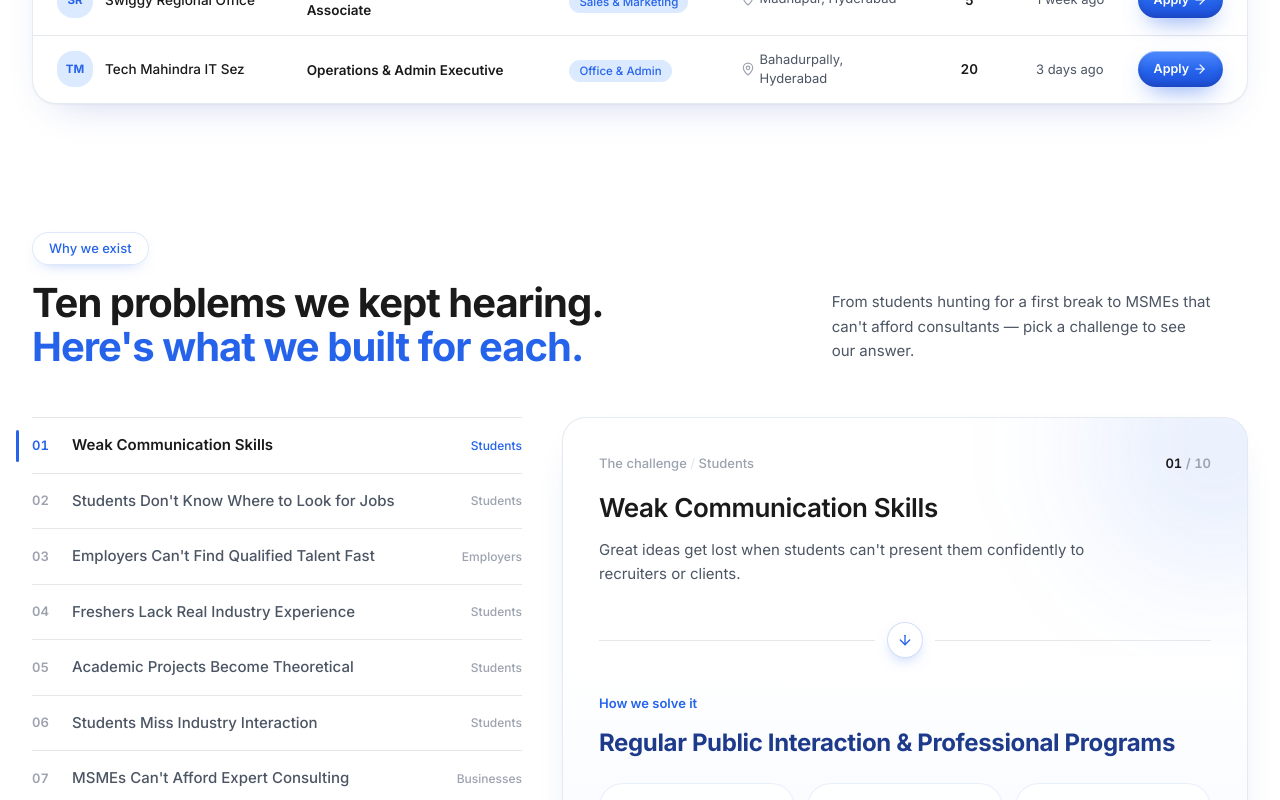
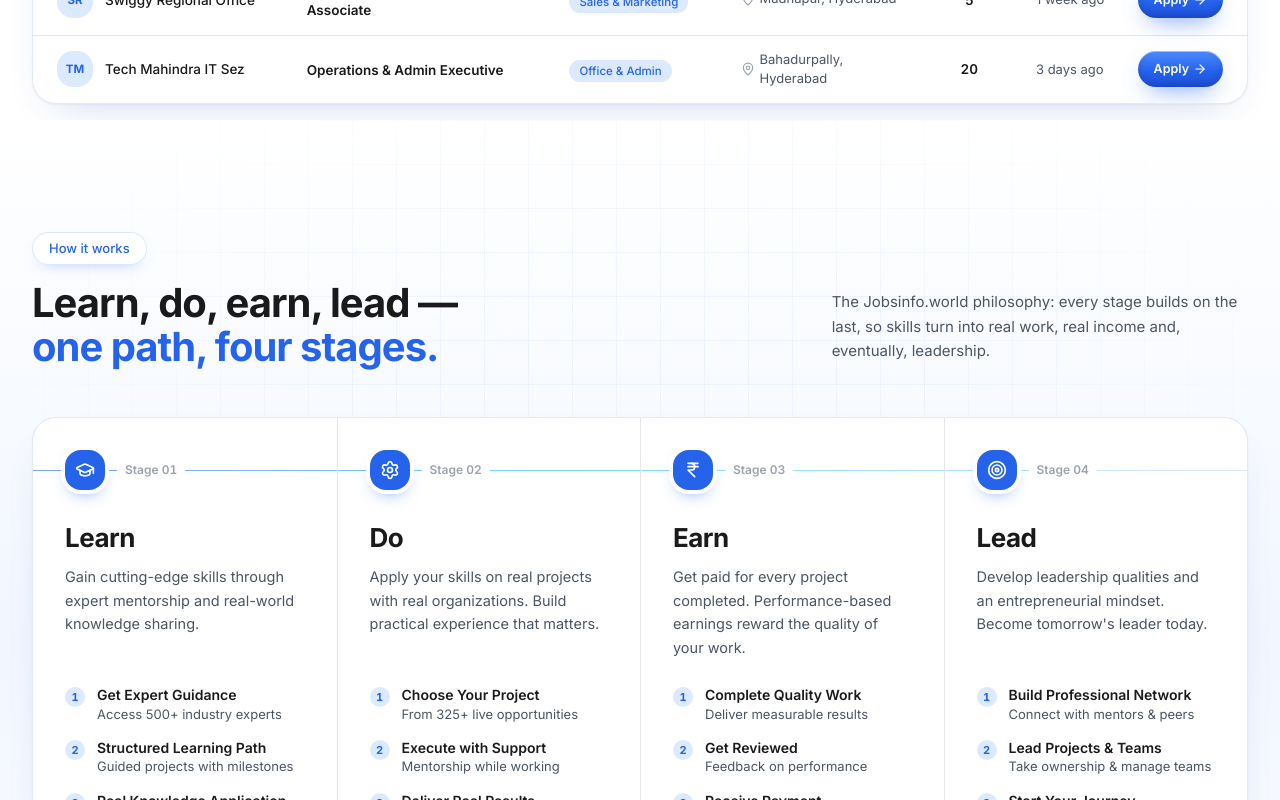
Before and after one commit to Anirudh-98/jobsinfo, a Next.js app: page / in a window 1280 px wide. Shown: the part 2640-3440 px from the top of the page. Built offline with nearby package versions, Linux system fonts and the light colour scheme.

Commit message:
Update home page section order: place Philosophy section after Stats

```diff
--- a/src/app/page.tsx
+++ b/src/app/page.tsx
@@ -17,12 +17,12 @@ export default function HomePage() {
     <div className="w-full bg-canvas text-ink">
       <HeroSection />
       <StatsSection />
+      <PhilosophySection />
       <ProblemSolutionSection />
       <JourneySection />
       <FeaturesSection />
       <AppShowcaseSection />
       <StoriesSection />
-      <PhilosophySection />
       <TrustBadgesSection />
       <ActivityTicker />
       <RoleCtaSection />
```
